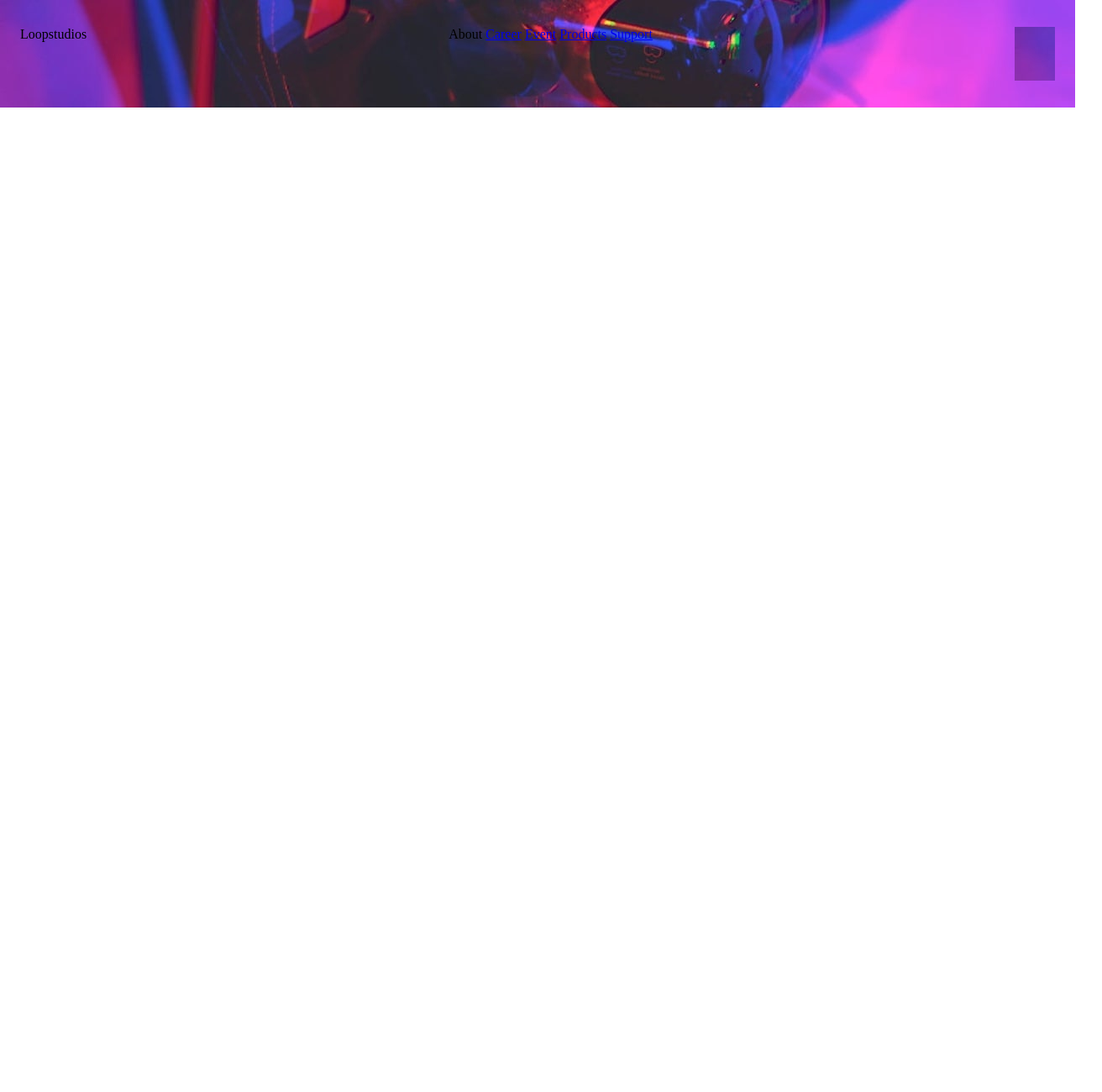
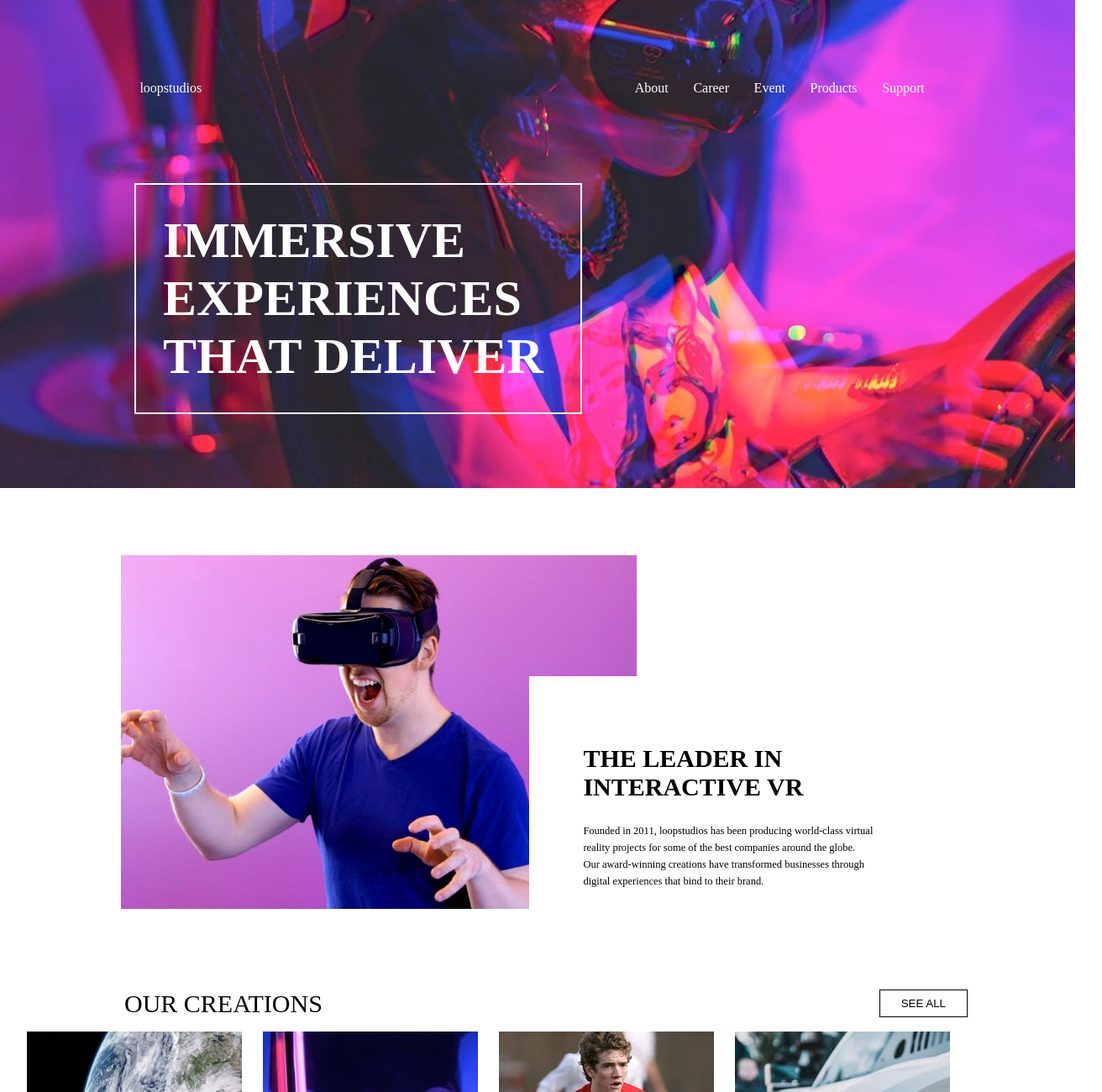
Before and after one commit to AbdulQohar1/Loop-studio-landing-page, a plain HTML site: page index.html in a window 1280 px wide. Shown: the top 1300 px of the page at 84% size, 1312 px wide, since content can reach past the window. Before the commit the page ends 800 px from the top, so only its background shows below. Drawn offline with Linux system fonts and the light colour scheme.

Commit message:
loopstudio landing page

```diff
--- a/index.html
+++ b/index.html
@@ -8,15 +8,43 @@
     <title>loopstudios landing</title>
 </head>
 <body>
-    <header>
-        <div class="loopstudios">Loopstudios</div>
-        <div class="loopstudios>
-          <a href="#">About</a>
-          <a href="#">Career</a>
-          <a href="#">Event</a>
-          <a href="#">Products</a>
-          <a href="#">Support</a>
-        </div>
-    <header/>
+  <header>
+   <div class="main-header">
+    <div>loopstudios</div>
+    <div>
+      <a href="#" class="about">About</a>
+      <a href="#" class="about">Career</a>
+      <a href="#" class="about">Event</a>
+      <a href="#" class="about">Products</a>
+      <a href="#" class="about">Support</a>
+    </div>
+   </div>
+   <div  class="mini-header">
+     <h1 class="immersive">IMMERSIVE EXPERIENCES THAT DELIVER</h1>
+   </div>
+  </header>
+  <section class="virtual-reality">
+    <img src="images/desktop/image-interactive.jpg" alt="interactive-VR" class="virtual-reality-img">
+    <div class="VR-text">
+      <h2 class="leader">THE LEADER IN INTERACTIVE VR</h2>
+      <p class="article">Founded in 2011, loopstudios has been producing world-class virtual reality projects for some of the best companies around the globe. Our award-winning creations have transformed businesses through digital experiences that bind to their brand.</p>
+    </div>
+  </section>
+
+  <section class="intro">
+    <div class="creations">OUR CREATIONS</div>
+    <button class="see-all">SEE ALL</button>
+  </section>
+
+  <main class="main">
+    <img src="images/desktop/image-deep-earth.jpg" alt="deep-earth">
+    <img src="images/desktop/image-night-arcade.jpg" alt="night-arcade">
+    <img src="images/desktop/image-soccer-team.jpg" alt="soccer">
+    <img src="images/desktop/image-grid.jpg" alt="vehicle-grid">
+    <img src="images/desktop/image-from-above.jpg" alt="from-above">
+    <img src="images/desktop/image-pocket-borealis.jpg" alt="pocket-borealis">
+    <img src="images/desktop/image-curiosity.jpg" alt="curiosity">
+    <img src="images/desktop/image-fisheye.jpg" alt="fisheye">
+  </main>
 </body>
 </html>
--- a/style.css
+++ b/style.css
@@ -6,11 +6,101 @@ body{
 
 header{
     background-image: url("images/desktop/image-hero.jpg");
-    padding: 2rem 1.5rem;
+    background-repeat: no-repeat;
+    padding: 3rem;
+    color: #fff;
+}
+
+.main-header{
     display: flex;
     justify-content: space-between;
+    align-items: center;
+    width: 80%;
+    margin: auto auto;
+    padding-top: 3rem ;
+    padding-bottom: 4rem;
+}
+
+.about{
+   padding: 0.8rem;
+   color: #fff;
+   text-decoration: none;
+
 }
 
 .loopstudios{
+   float: right;
+}
+
+.mini-header{
+    width: 45%;
+    padding-left: 7rem;
+}
+
+ .immersive{
+    border: 2px solid #fff;
+    padding: 2rem;
+    font-size: 60px;
+}
+.virtual-reality{
+    display: flex;
+    width: 80%;
+    padding: 5rem 9rem;
+    /* padding: 5rem 6rem; */
+}
+
+.virtual-reality-img{
+    width: 60%;
+    position: relative;
 
 }
+
+.VR-text{
+    width: 50%;
+    position: relative;
+    top: 9rem;
+    right: 8rem;
+    background-color: white !important;
+    position: relative;
+    padding: 3.5rem 0 0 4rem;
+
+
+}
+
+.leader{
+    font-size: 30px;
+}
+
+.article{
+    font-size: 12.5px;
+    line-height: 1.6;
+}
+
+.intro{
+    display: flex;
+    justify-content: space-between;
+    align-items: center;
+    width: 80%;
+    margin: 0 auto;
+    padding: 1rem;
+}
+
+.creations{
+    font-size: 30px;
+    padding-left: 20px;
+}
+
+.see-all{
+    padding: 8px 25px;
+    cursor: pointer;
+    border: 1px solid black;
+    color: black;
+    background-color: #fff;
+}
+.main{
+    width: 80%;
+    display: grid;
+    grid-template-columns: repeat(4, 1fr);
+    gap: 25px;
+    padding: 0 2rem;
+}
```
